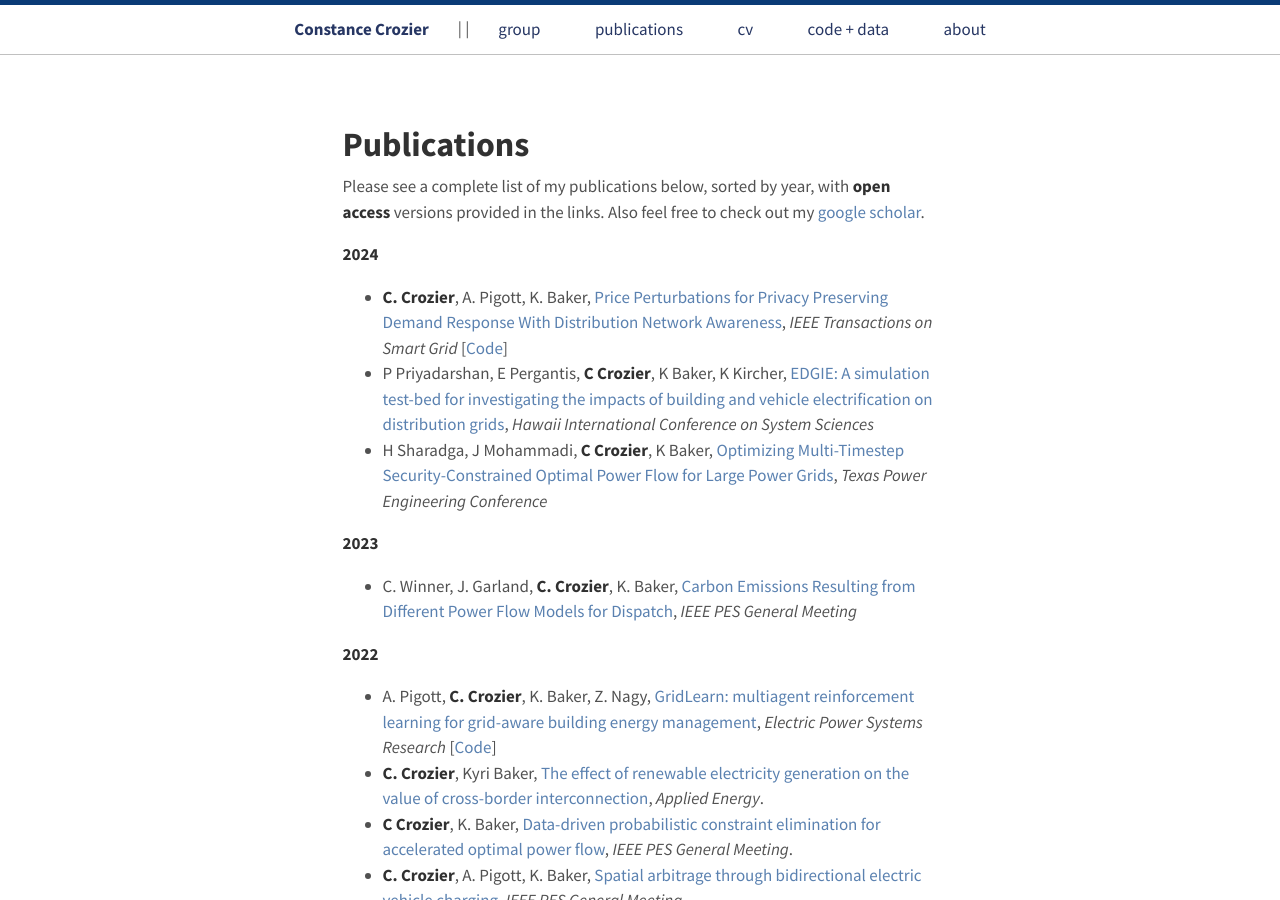
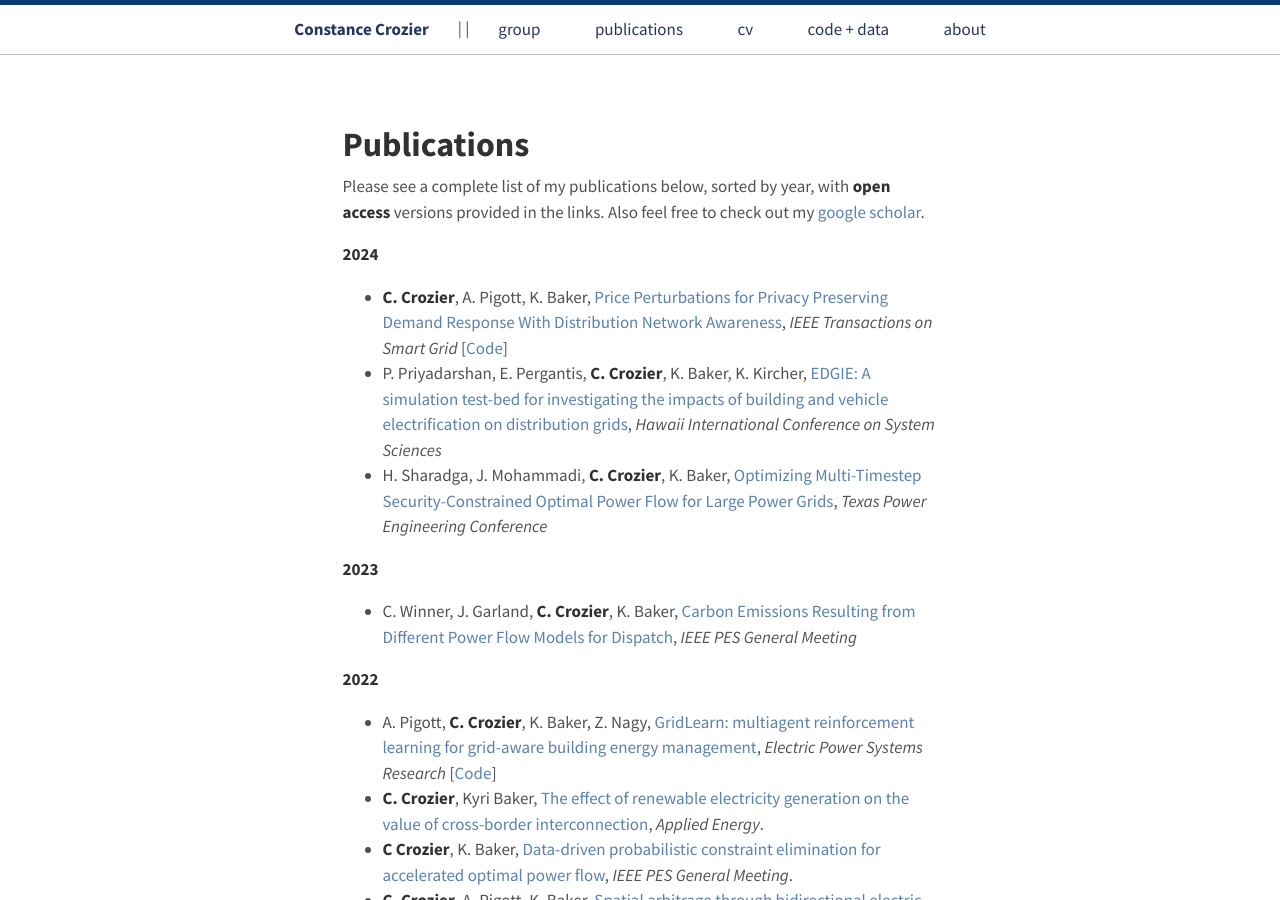
Before and after one commit to constancecrozier/constancecrozier.github.io, a Jekyll site: the page built from pubs.md, in a window 1280 px wide and 900 px high. Built offline with Jekyll 4.4.1, drawn with Linux system fonts in a browser that asks for light colours.

Commit message:
Update pubs.md

```diff
--- a/pubs.md
+++ b/pubs.md
@@ -10,8 +10,8 @@ Please see a complete list of my publications below, sorted by year, with **open
 
 **2024**
 * **C. Crozier**, A. Pigott, K. Baker, [Price Perturbations for Privacy Preserving Demand Response With Distribution Network Awareness](/files/robust_dr.pdf), *IEEE Transactions on Smart Grid* [[Code](https://github.com/constancecrozier/robustDR)]
-* P Priyadarshan, E Pergantis, **C Crozier**, K Baker, K Kircher, [EDGIE: A simulation test-bed for investigating the impacts of building and vehicle electrification on distribution grids](/files/0306.pdf), *Hawaii International Conference on System Sciences*
-* H Sharadga, J Mohammadi, **C Crozier**, K Baker, [Optimizing Multi-Timestep Security-Constrained Optimal Power Flow for Large Power Grids](/files/2311_15175.pdf), *Texas Power Engineering Conference*
+* P. Priyadarshan, E. Pergantis, **C. Crozier**, K. Baker, K. Kircher, [EDGIE: A simulation test-bed for investigating the impacts of building and vehicle electrification on distribution grids](/files/0306.pdf), *Hawaii International Conference on System Sciences*
+* H. Sharadga, J. Mohammadi, **C. Crozier**, K. Baker, [Optimizing Multi-Timestep Security-Constrained Optimal Power Flow for Large Power Grids](/files/2311_15175.pdf), *Texas Power Engineering Conference*
 
 
 
```
